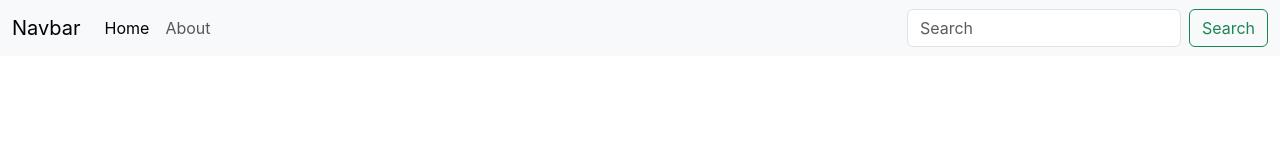
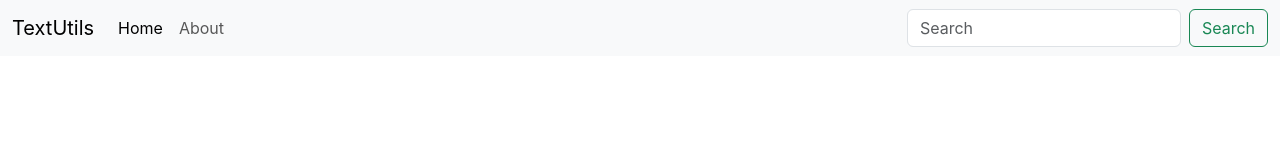
Before and after one commit to Yuvraj2172/React_cwh, a React (Create React App) app in the folder my-app/: page / in a window 1280 px wide. Shown: the top 160 px of the page. Built offline with nearby package versions, Linux system fonts and the light colour scheme.

Commit message:
Added Bootstrap

```diff
--- a/my-app/src/App.js
+++ b/my-app/src/App.js
@@ -5,7 +5,7 @@
   return (
     <nav className="navbar navbar-expand-lg bg-body-tertiary">
   <div className="container-fluid">
-    <a className="navbar-brand" href="/">Navbar</a>
+    <a className="navbar-brand" href="/">TextUtils</a>
     <button className="navbar-toggler" type="button" data-bs-toggle="collapse" data-bs-target="#navbarSupportedContent" aria-controls="navbarSupportedContent" aria-expanded="false" aria-label="Toggle navigation">
       <span className="navbar-toggler-icon"></span>
     </button>
```
